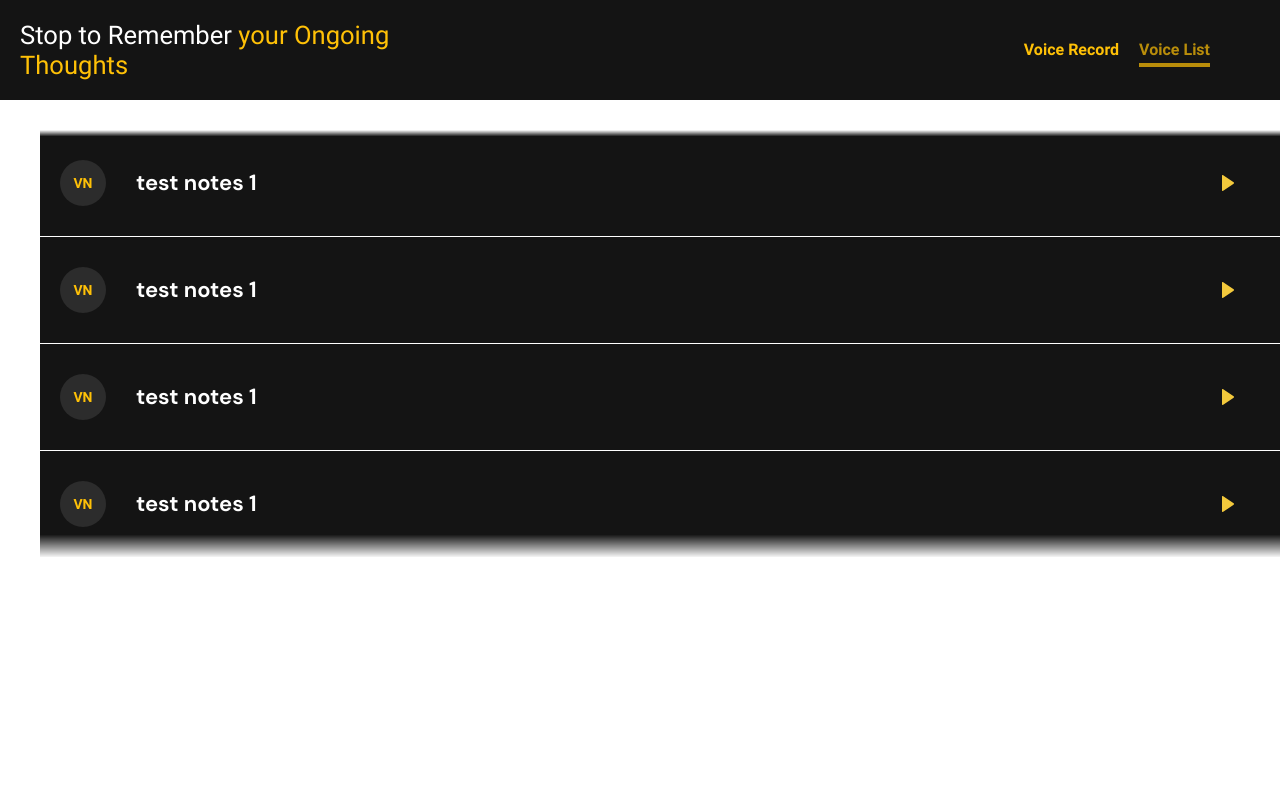
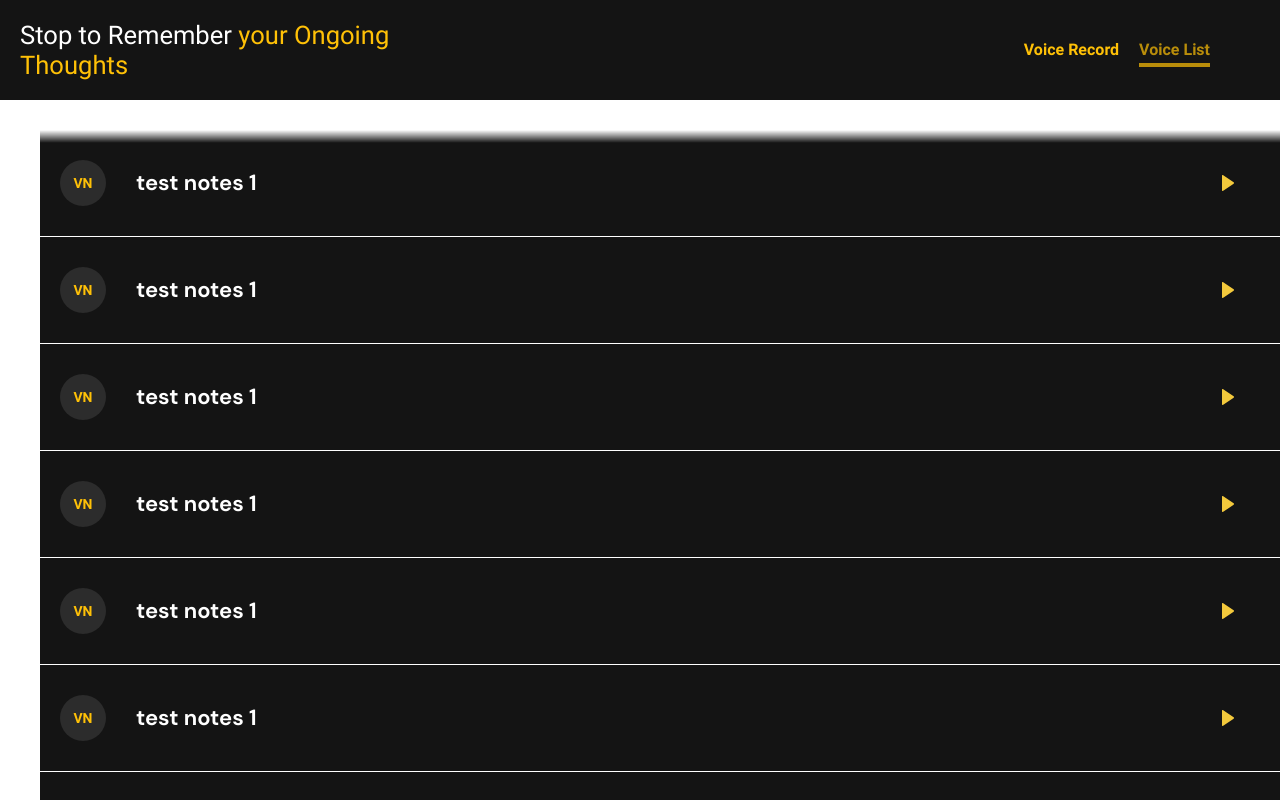
Before and after one commit to hardikk94/react-voice-note, a React (Create React App) app: page /voice-list in a window 1280 px wide. Shown: the top 800 px of the page. Built offline with nearby package versions, Linux system fonts and the light colour scheme.

Commit message:
Fixed add css issue for scrolling in list

```diff
--- a/src/component/header/header.scss
+++ b/src/component/header/header.scss
@@ -10,6 +10,7 @@
     right: 0%;
     bottom: auto;
     z-index: 999;
+    position: sticky;
 }
 
 .header a:hover,
--- a/src/container/voice-note-list/voice-note-list.js
+++ b/src/container/voice-note-list/voice-note-list.js
@@ -13,6 +13,26 @@ export const voiceNotesList = [{
     url:'https://www.learningcontainer.com/wp-content/uploads/2020/02/Kalimba.mp3',
     note:"test notes 1"
 },{
+    id:4,
+    url:'https://www.learningcontainer.com/wp-content/uploads/2020/02/Kalimba.mp3',
+    note:"test notes 1"
+},
+{
+    id:4,
+    url:'https://www.learningcontainer.com/wp-content/uploads/2020/02/Kalimba.mp3',
+    note:"test notes 1"
+},
+{
+    id:4,
+    url:'https://www.learningcontainer.com/wp-content/uploads/2020/02/Kalimba.mp3',
+    note:"test notes 1"
+},
+{
+    id:4,
+    url:'https://www.learningcontainer.com/wp-content/uploads/2020/02/Kalimba.mp3',
+    note:"test notes 1"
+},
+{
     id:4,
     url:'https://www.learningcontainer.com/wp-content/uploads/2020/02/Kalimba.mp3',
     note:"test notes 1"
--- a/src/style.scss
+++ b/src/style.scss
@@ -11,7 +11,6 @@ body {
   margin: 0;
   padding: 0;
   height: 100vh;
-  overflow: hidden;
   font-family: 'Roboto';
   box-shadow: none;
   margin: 0 auto;
```
